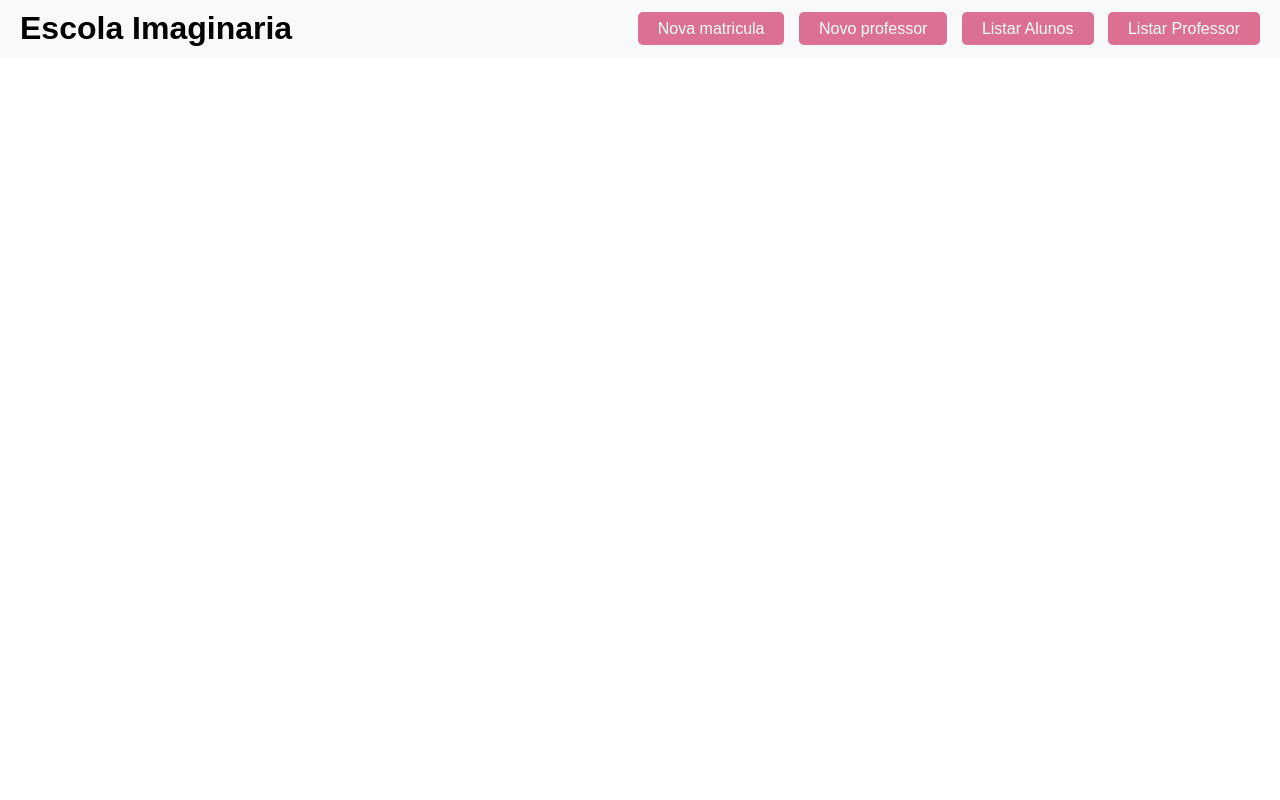
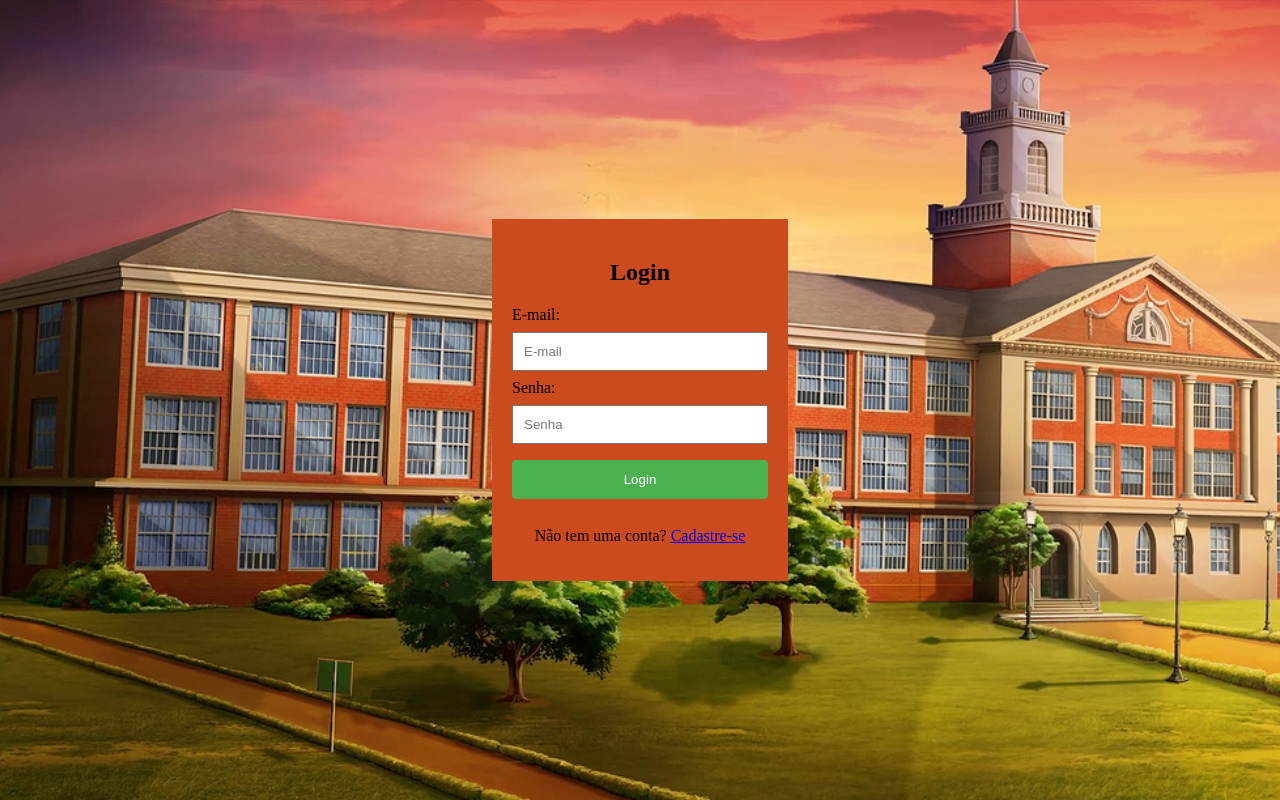
Before and after one commit to izabelle20/trabalhovolutario, a PHP site: page / in a window 1280 px wide. Run offline with PHP 8.4, Linux system fonts and the light colour scheme.

Commit message:
Add files via upload

```diff
--- a/matricula/index.php
+++ b/matricula/index.php
@@ -1,82 +1,43 @@
 <!DOCTYPE html>
-<html lang="pt-br">
+<html lang="en">
 <head>
     <meta charset="UTF-8">
     <meta name="viewport" content="width=device-width, initial-scale=1.0">
-    <title>Matricula escolar</title>
+    <link rel="stylesheet" href="login.css">
+    <title>Escola Imaginária</title>
 </head>
 <body>
-    <style>
-        body {
-            font-family: Arial, sans-serif;
-            margin: 0;
-            padding: 0;
-        }
-        .header {
-            background-color: #f8f9fa;
-            padding: 10px 20px;
-            display: flex;
-            justify-content: space-between;
-            align-items: center;
-        }
-        .header h1 {
-            margin: 0;
-        }
-        .header .btn {
-            padding: 8px 20px;
-            background-color: palevioletred;
-            color: #ffffff;
-            text-decoration: none;
-            border: none;
-            border-radius: 5px;
-            margin-left: 10px;
-        }
-        .header .btn:hover {
-            background-color: #92425c;
-        }
-    </style>
-
-    <!--HEADER-->
-    <div class="header">
-        <h1>Escola Imaginaria</h1>
-        <div>
-            <a class="btn" href="novaMatricula.php">Nova matricula</a>
-            <a class="btn" href="novoProfessor.php">Novo professor</a>
-            <a class="btn" href="listarAlunos.php">Listar Alunos</a>
-            <a class="btn" href="listarProfessor.php">Listar Professor</a>
+    <div class="container">
+        <h2>Login</h2>
+        <form action="process_login.php" method="post" id="loginForm">
+            <label for="email">E-mail:</label><br>
+            <input type="email" placeholder="E-mail" name="email" required><br>
+            <label for="psw">Senha:</label><br>
+            <input type="password" placeholder="Senha" name="psw" required><br>
+            <button type="submit" id="loginButton">Login</button>
+        </form>
+        <div class="switch">
+            <p>Não tem uma conta? <a href="formularioCadastro.php">Cadastre-se</a></p>
         </div>
     </div>
 
-    <!--MIOLO-->
-    <div class="container">
-        <div class="row">
-            <div class="col mt-5">
-                <?php
-                include("config.php");
-                switch(@$_REQUEST["page"]){
-                    case "novaMatricula":
-                        include("novaMatricula.php");
-                    break;
-                    case "novoProfessor":
-                        include("novoProfessor.php");
-                    break;
-                    case "listarAluno":
-                        include("listarAlunos.php");
-                    break;
-                    case "listarProfessor":
-                        include("listarProfessor.php");
-                    break;
-                    case "salvar":
-                        include("salvarMatricula.php");
-                    break;
-                    case "editar":
-                        include("editarMatricula.php");
-                    break;
+    <script>
+        document.getElementById('loginForm').addEventListener('submit', function (e) {
+            e.preventDefault();
+            let form = e.target;
+            let formData = new FormData(form);
 
+            fetch(form.action, {
+                method: form.method,
+                body: formData
+            }).then(response => {
+                if (response.redirected) {
+                    window.location.href = response.url;
                 }
-                ?>
-            </div>
-        </div>
-    </div>
+            }).catch(error => {
+                console.error('Erro no envio do formulário:', error);
+            });
+        });
+    </script>
 </body>
 </html>
--- /dev/null
+++ b/matricula/login.css
@@ -0,0 +1,53 @@
+body {
+    display: flex;
+    justify-content: center;
+    align-items: center;
+    height: 100vh;
+    margin: 0;
+    background-image: url('img/login.jpeg');
+    background-size: cover;
+    background-position: center;
+    background-repeat: no-repeat;
+}
+
+.container {
+    width: 20%;
+    text-align: center;
+    background-color: rgb(204,75,30);
+    padding: 20px;
+}
+
+form {
+    text-align: left;
+}
+
+input[type=email], input[type=password] {
+    width: 100%;
+    padding: 10px;
+    margin: 8px 0;
+    box-sizing: border-box;
+}
+
+button[type=submit] {
+    width: 100%;
+    background-color: #4CAF50;
+    color: white;
+    padding: 12px 20px;
+    margin: 8px 0;
+    border: none;
+    border-radius: 4px;
+    cursor: pointer;
+}
+
+button[type=submit]:hover {
+    background-color: #45a049;
+}
+
+.switch {
+    text-align: center;
+    margin-top: 20px;
+}
+
+p {
+    text-align: center;
+}
```
Also changed, not shown: matricula/cadastro.php (added, +34 -0 lines), matricula/formularioCadastro.php (added, +25 -0 lines), matricula/pagina_perfil.css (added, +45 -0 lines), matricula/pagina_perfil.php (added, +51 -0 lines), matricula/process_login.php (added, +35 -0 lines), matricula/styles.css (added, +59 -0 lines), matricula/img/login.jpeg (added).
